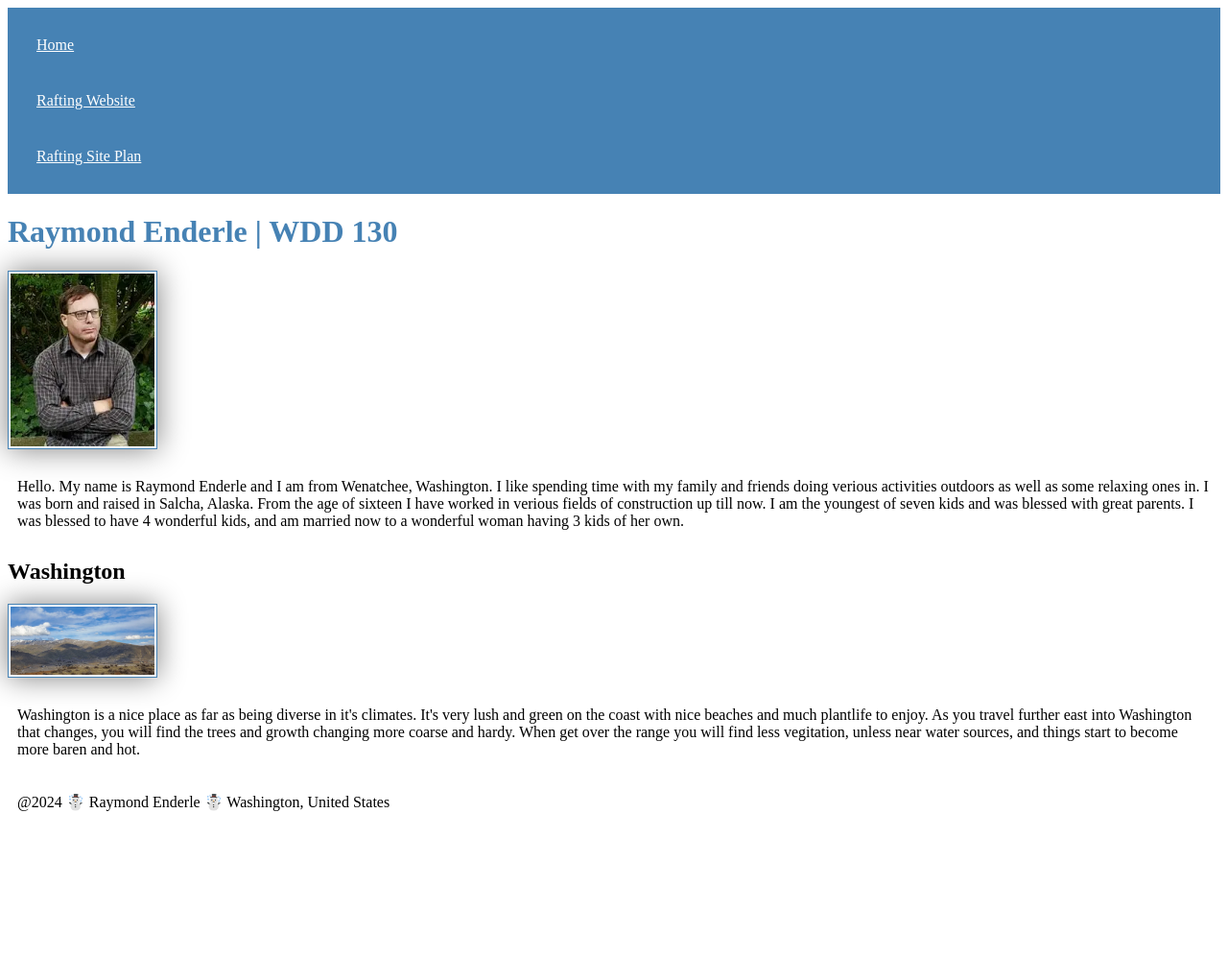
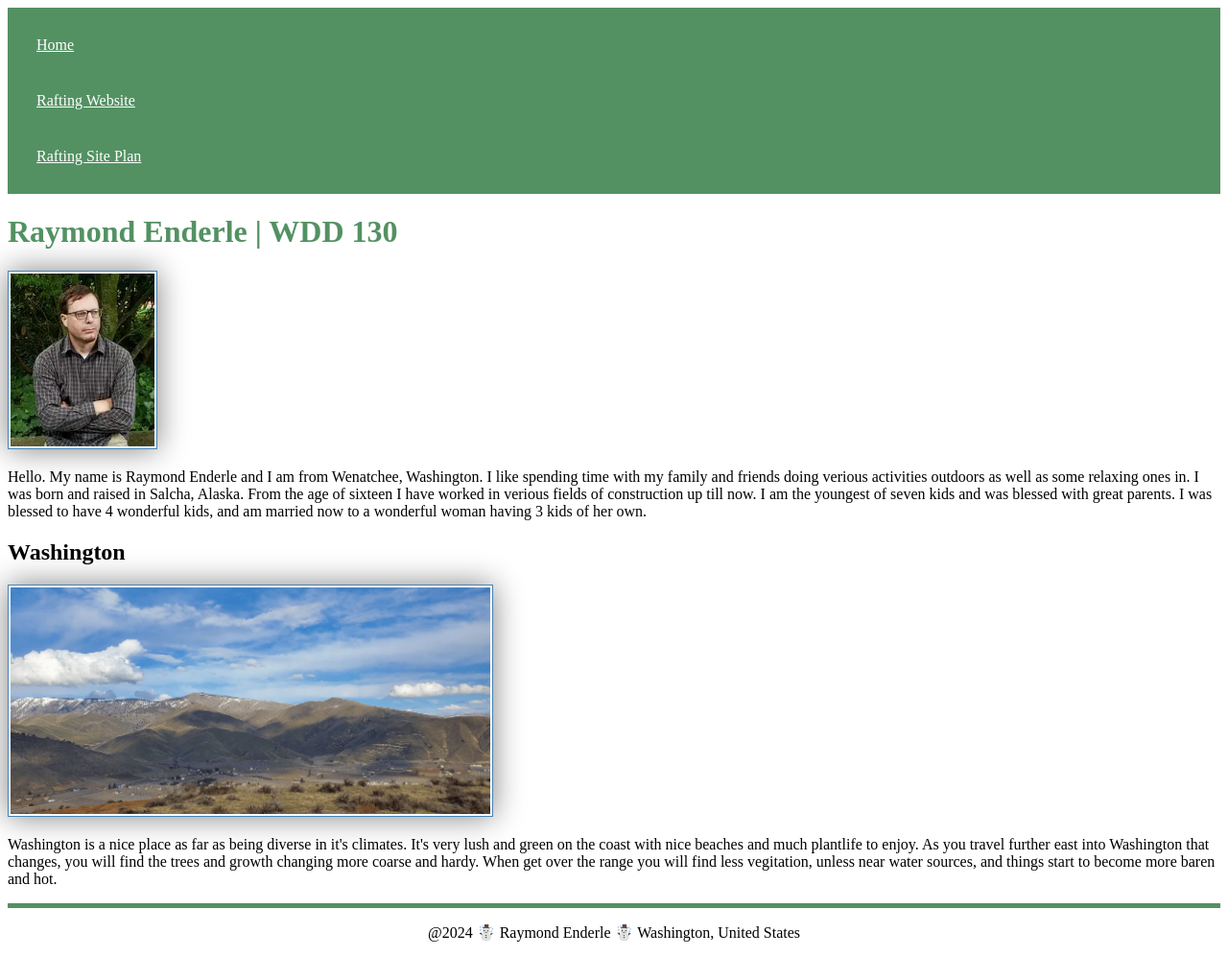
Before and after one commit to end13rj/wdd130, a plain HTML site: page index.html in a window 1280 px wide. Shown: the whole page at 96% size. Before the commit the page ends 871 px from the top, so only its background shows below. Drawn offline with Linux system fonts and the light colour scheme.

Commit message:
fix/update

```diff
--- a/styles/styles.css
+++ b/styles/styles.css
@@ -1,5 +1,5 @@
 nav {
-    background-color: steelblue;
+    background-color: rgb(83, 145, 98);
     padding: 10px;
 }
 
@@ -10,10 +10,10 @@ nav a {
 }
 
 h1 {
-    color: steelblue;
+    color: rgb(83, 145, 98);
 }
 
-img {
+main img {
     width: 150px;
     height: auto;
     border: 1px solid steelblue;
@@ -21,6 +21,18 @@ img {
     box-shadow: 0 0 30px gray;
 }
 
-p {
-    padding: 10px;
+aside img {
+    width: 500px;
+    height: auto;
+    border: 1px solid steelblue;
+    padding: 2px;
+    box-shadow: 0 0 30px gray;
 }
+
+p { padding: 0;}
+
+footer {
+    margin-top: 10px;
+    border-top: 5px solid rgb(83, 145, 98);
+    text-align: center;
+}
```
